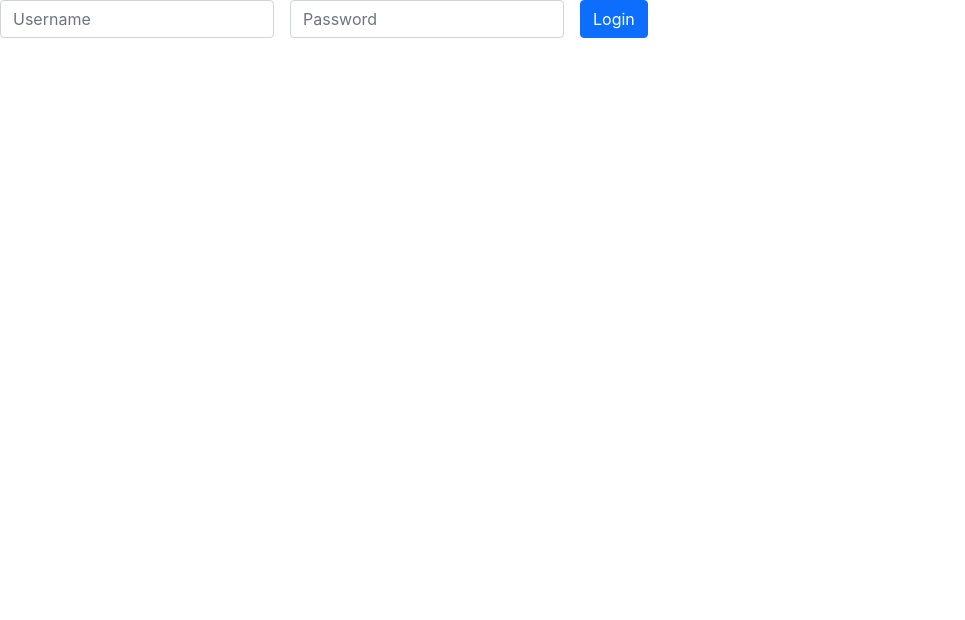
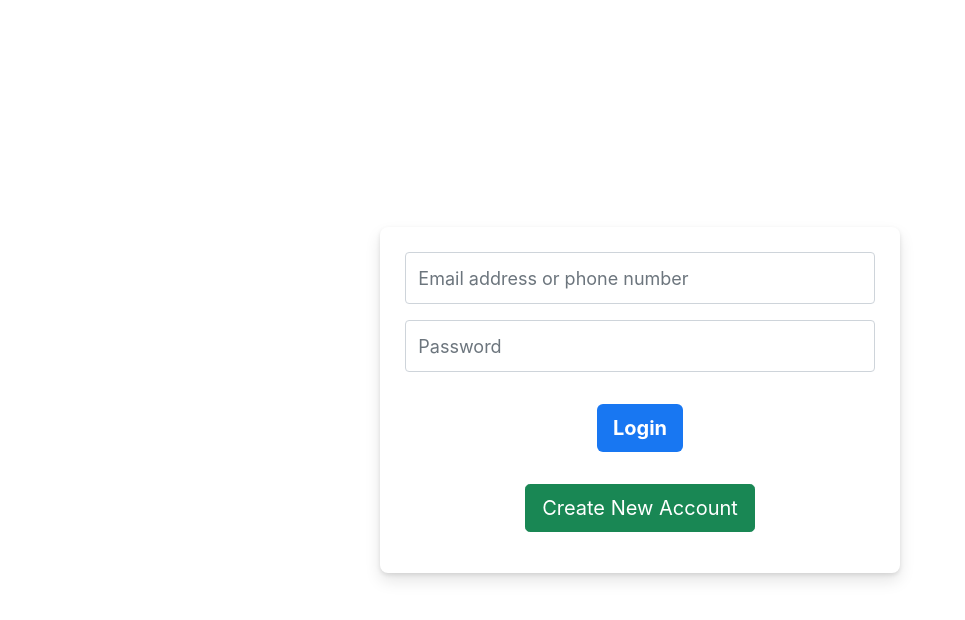
Before and after one commit to osussj/feisbuckfront, a React (Create React App) app: page / in a window 1280 px wide. Shown: the top 620 px of the page, without its empty margins (0-965 px from the left). Built offline with nearby package versions, Linux system fonts and the light colour scheme; the HTML template or start-up script is replaced by a standard one.

Commit message:
Refractored Login component

```diff
--- a/src/components/Login/Login.js
+++ b/src/components/Login/Login.js
@@ -1,4 +1,5 @@
 import { useState } from "react";
+import "./Login.css";
 import useUsers from "../../hooks/useUsers";
 
 const Login = () => {
@@ -20,35 +21,43 @@ const Login = () => {
   };
 
   return (
-    <form className="row g-3" onSubmit={onSubmit} autoComplete="off" noValidate>
-      <div className="col-auto">
-        <label htmlFor="username" className="visually-hidden">
-          Username
-        </label>
+    <div class="row align-items-center justify-content-center vh-100">
+      <div className="col-md-5">
+        <form
+          className="login-form"
+          onSubmit={onSubmit}
+          autoComplete="off"
+          noValidate
+        >
+          <div className="mb-3">
             <input
               type="text"
+              id="username"
               className="form-control"
-          id="username"
-          placeholder="Username"
+              placeholder="Email address or phone number"
               onChange={changeData}
             />
           </div>
-      <div className="col-auto">
-        <label htmlFor="password" className="visually-hidden">
-          Password
-        </label>
+          <div className="mb-3">
             <input
               type="password"
+              id="password"
               className="form-control"
-          id="password"
               placeholder="Password"
               onChange={changeData}
             />
           </div>
-      <div className="col-auto">
-        <button className="btn btn-primary mb-3">Login</button>
+          <button className="btn btn-custom btn-lg btn-block mt-3">
+            Login
+          </button>
+          <div className="text-center pt-3 pb-3">
+            <button type="button" className="btn btn-success btn-lg mt-3">
+              Create New Account
+            </button>
           </div>
         </form>
+      </div>
+    </div>
   );
 };
 
```
Lines whose indentation alone changed are shown as unchanged.
